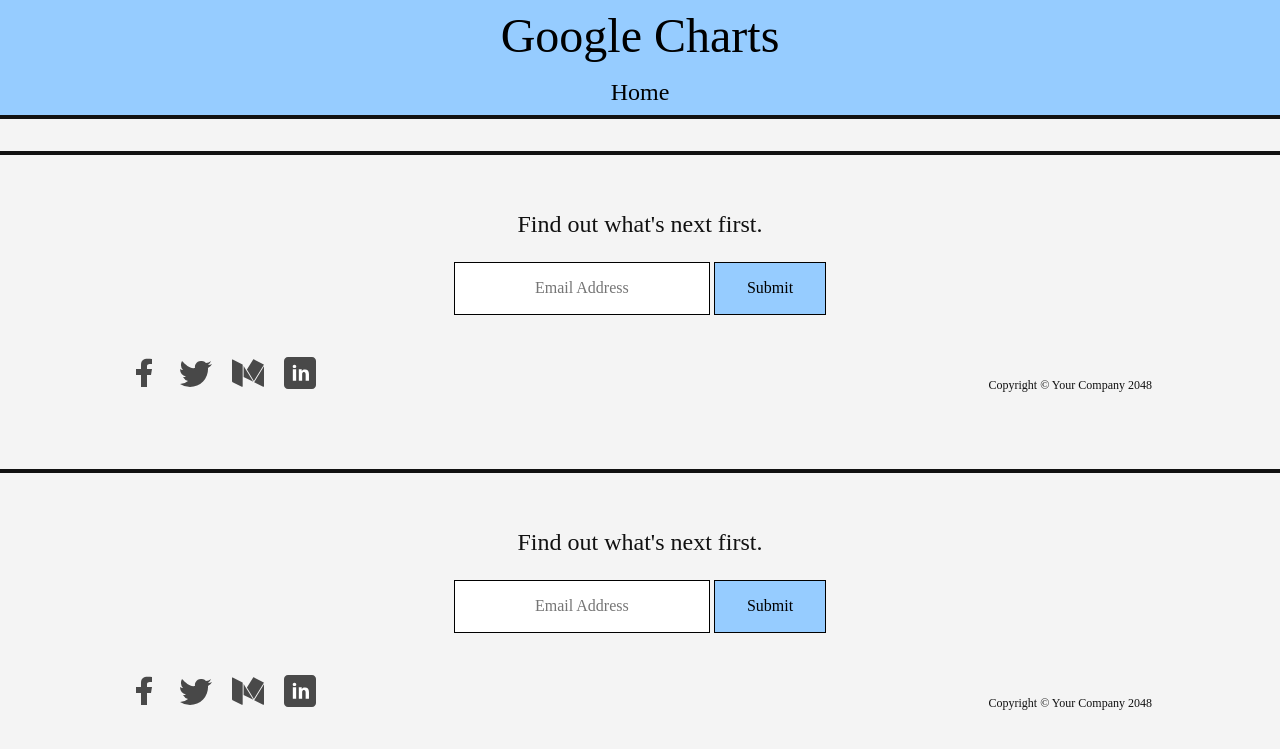
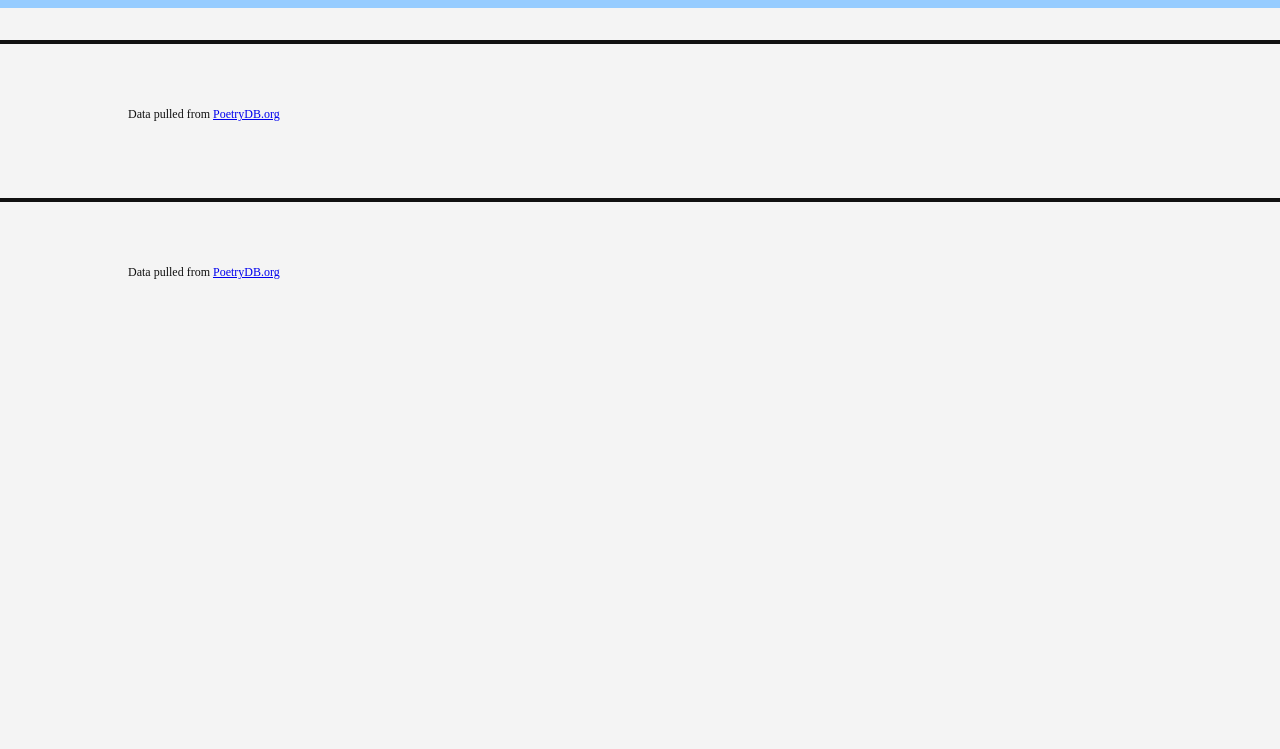
Before and after one commit to dashbuck/gchart-display, a PHP site: template template/footer.php in a window 1280 px wide. Shown: the top 749 px of the page. Run offline with PHP 8.4, Linux system fonts and the light colour scheme; the template is opened without the code that fills it, so the values that code supplies are empty; some libraries are stand-ins or nearby versions.

Commit message:
Proof of concept with example data, template cleanup

```diff
--- a/template/footer.php
+++ b/template/footer.php
@@ -1,66 +1,7 @@
 <footer class="w-100 bt b--near-black bw2 mt4 ph2 ph3-ns ph6-l pv4-l f5">
-  <section property="newsletter" class="dt center w-100 mb4">
-    <div class="dtc tc v-mid w-100">
-      <p class="f3">
-        Find out what's next first.
-      </p>
-      <input placeholder="Email Address" class="input-reset inline-flex items-center mw-100 w-100 w5-ns tc  pv3 ph4 border-box ba b--black">
-      <input type="submit" class="input-reset inline-flex items-center w-100 w-auto-ns pv2 pv3-ns ph4 bg-light-blue ba b--black bg-animate hover-bg-black hover-white">
-    </div>
-  </section>
-  <section class="dt w-100" >
-  <div class="db dtc-ns tc tl-ns v-mid">
-    <a href="https://www.facebook.com/" class="link dim dib mr3 black-70" title="Facebook">
-      <svg class="db w2 h2" data-icon="facebook" viewBox="0 0 32 32" fill="currentColor">
-        <title >facebook icon</title>
-        <path d="M8 12 L13 12 L13 8 C13 2 17 1 24 2 L24 7 C20 7 19 7 19 10 L19 12 L24 12 L23 18 L19 18 L19 30 L13 30 L13 18 L8 18 z"
-        ></path>
-      </svg>
-    </a>
-    <a href="https://twitter.com/" class="link dim dib mr3 black-70">
-      <svg class="db w2 h2" data-icon="twitter" viewBox="0 0 32 32"
-        fill="currentColor" >
-        <title >twitter icon</title>
-        <path d="M2 4 C6 8 10 12 15 11 A6 6 0 0 1 22 4 A6 6 0 0 1 26 6 A8 8 0 0 0 31 4 A8 8 0 0 1 28 8 A8 8 0 0 0 32 7 A8 8 0 0 1 28 11 A18 18 0 0 1 10 30 A18 18 0 0 1 0 27 A12 12 0 0 0 8 24 A8 8 0 0 1 3 20 A8 8 0 0 0 6 19.5 A8 8 0 0 1 0 12 A8 8 0 0 0 3 13 A8 8 0 0 1 2 4"
-        ></path>
-      </svg>
-    </a>
-    <a href="https://medium.com/" class="link dim dib mr3 black-70" title="Medium">
-      <svg class="db w2 h2" x="0px" y="0px" viewBox="0 0 290 248.6"
-        fill="currentColor" >
-        <g >
-          <path fill="currentColor" class="st0" d="M287.8,46.3L196,0.3c-0.4-0.2-0.9-0.3-1.3-0.3c0,0-0.1,0-0.1,0c-1.1,0-2.2,0.6-2.8,1.5l-56.6,92l63.2,102.7 l90.4-146.9C289.4,48.3,289,46.8,287.8,46.3z"
-          ></path>
-          <polygon fill="currentColor" points="105.2,61.2 105.2,160.3 193.3,204.4 	"
-          ></polygon>
-          <path fill="currentColor" d="M201,208.2l80.9,40.5c4.4,2.2,8,0,8-5v-180L201,208.2z"
-          ></path>
-          <path fill="currentColor" d="M95.5,46.7L10.7,4.3L5.4,1.7C4.6,1.3,3.8,1.1,3.2,1.1c-0.9,0-1.7,0.4-2.3,1.1C0.3,2.8,0,3.8,0,5v193.4 c0,3.3,2.4,7.2,5.4,8.7l83.3,41.6c1.2,0.6,2.3,0.9,3.3,0.9c2.8,0,4.8-2.2,4.8-5.8V48.7C96.7,47.8,96.2,47.1,95.5,46.7z"
-          ></path>
-        </g>
-      </svg>
-    </a>
-    <a href="https://www.linkedin.com/company/" class="link dim dib black-70">
-      <svg class="db w2 h2" x="0px" y="0px" viewBox="0 0 48 48" >
-        <linearGradient gradientUnits="userSpaceOnUse" x1="23.9995"
-          y1="0" x2="23.9995" y2="48.0005" >
-          <stop offset="0" ></stop>
-          <stop offset="1" ></stop>
-        </linearGradient>
-        <path fill="currentColor" d="M48,42c0,3.313-2.687,6-6,6H6c-3.313,0-6-2.687-6-6V6 c0-3.313,2.687-6,6-6h36c3.313,0,6,2.687,6,6V42z"
-        ></path>
-        <g >
-          <g >
-            <path fill="#FFFFFF" d="M15.731,11.633c-1.608,0-2.658,1.083-2.625,2.527c-0.033,1.378,1.018,2.494,2.593,2.494 c1.641,0,2.691-1.116,2.691-2.494C18.357,12.716,17.339,11.633,15.731,11.633z M13.237,35.557h4.988V18.508h-4.988V35.557z M31.712,18.748c-1.595,0-3.222-0.329-4.956,2.36h-0.099l-0.087-2.599h-4.417c0.065,1.411,0.074,3.518,0.074,5.52v11.529h4.988 v-9.854c0-0.46,0.065-0.919,0.196-1.248c0.328-0.919,1.149-1.871,2.527-1.871c1.805,0,2.527,1.411,2.527,3.479v9.494h4.988V25.439 C37.455,20.713,34.993,18.748,31.712,18.748z"
-            ></path>
-          </g>
-        </g>
-      </svg>
-    </a>
-  </div>
   <div class="db dtc-ns tc tr-ns v-mid">
     <p class="f7 mt4">
-      Copyright © Your Company 2048
+      Data pulled from <a href="http://poetrydb.org/index.html">PoetryDB.org</a>
     </p>
   </div>
 </section>
--- a/template/header.php
+++ b/template/header.php
@@ -16,8 +16,5 @@
             <p class="browserupgrade">You are using an <strong>outdated</strong> browser. Please <a href="http://browsehappy.com/">upgrade your browser</a> to improve your experience.</p>
         <![endif]-->
         <header class="tc pt2 cover bg-center w-100 bg-light-blue">
-        <a href="/" class="link black bg-animate hover-bg-white mt2 mb0 fw1 f1" property="title">Google Charts</a>
-        <nav class="bb b--near-black bw2 tc center mt2">
-          <a class="link black bg-animate hover-bg-white dib pa2 ph4-l" href="#">Home</a>
-        </nav>
+          <!--nav goes here if I need one later-->
         </header>
```
Also changed, not shown: index.php (+5 -2 lines).
